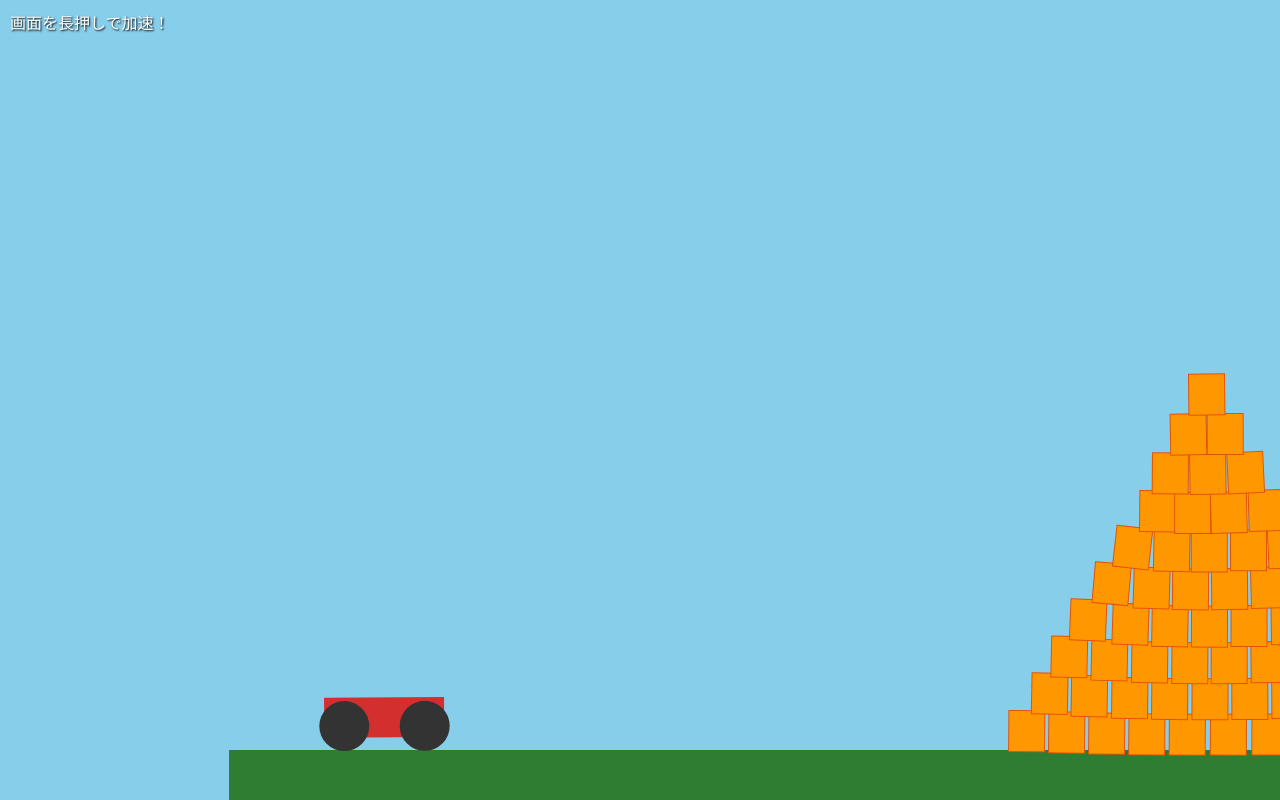
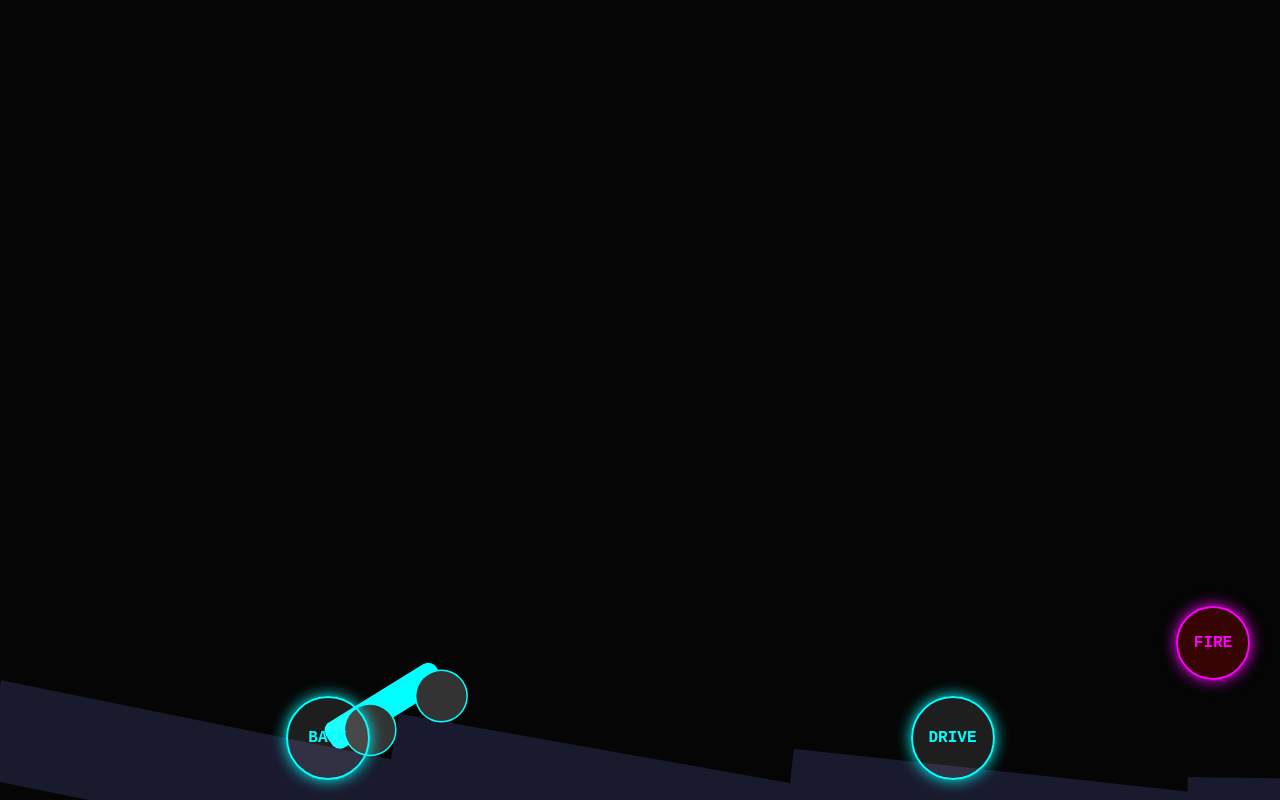
Before and after one commit to Sick-Car-Game/main-game, a plain HTML site: page index.html in a window 1280 px wide. Drawn offline with nearby package versions, Linux system fonts and the light colour scheme; animation ran at ten frames a second.

Commit message:
Update index.html

```diff
--- a/index.html
+++ b/index.html
@@ -3,27 +3,61 @@
 <head>
     <meta charset="UTF-8">
     <meta name="viewport" content="width=device-width, initial-scale=1.0, maximum-scale=1.0, user-scalable=no">
-    <title>Physics Hill Climb</title>
+    <title>Cyber Physics Racer</title>
     <style>
-        body { margin: 0; overflow: hidden; background: #222; font-family: sans-serif; }
+        body { margin: 0; overflow: hidden; background: #050505; font-family: 'Courier New', Courier, monospace; }
         canvas { display: block; }
-        #ui {
+        .controls {
             position: absolute;
-            top: 10px;
-            left: 10px;
-            color: white;
-            pointer-events: none;
-            text-shadow: 1px 1px 2px black;
+            bottom: 20px;
+            width: 100%;
+            display: flex;
+            justify-content: space-around;
+            padding: 0 20px;
+            box-sizing: border-box;
+            gap: 10px;
+        }
+        .btn {
+            width: 80px;
+            height: 80px;
+            background: rgba(255, 255, 255, 0.1);
+            border: 2px solid #0ff;
+            border-radius: 50%;
+            color: #0ff;
+            display: flex;
+            align-items: center;
+            justify-content: center;
+            font-weight: bold;
+            user-select: none;
+            touch-action: none;
+            box-shadow: 0 0 15px #0ff;
+        }
+        .btn:active { background: rgba(0, 255, 255, 0.3); }
+        #fire-btn {
+            position: absolute;
+            bottom: 120px;
+            right: 30px;
+            width: 70px;
+            height: 70px;
+            background: rgba(255, 0, 0, 0.2);
+            border: 2px solid #f0f;
+            color: #f0f;
+            box-shadow: 0 0 15px #f0f;
         }
     </style>
 </head>
 <body>
-    <div id="ui">画面を長押しで加速！</div>
+
+    <div class="controls">
+        <div id="back-btn" class="btn">BACK</div>
+        <div id="drive-btn" class="btn">DRIVE</div>
+    </div>
+    <div id="fire-btn" class="btn">FIRE</div>
+
     <script src="https://cdnjs.cloudflare.com/ajax/libs/matter-js/0.19.0/matter.min.js"></script>
     <script>
-        const { Engine, Render, Runner, Bodies, Composite, Constraint, Mouse, Events, Vector } = Matter;
+        const { Engine, Render, Runner, Bodies, Composite, Constraint, Events, Vector, Body } = Matter;
 
-        // --- 設定 ---
         const engine = Engine.create();
         const world = engine.world;
         const width = window.innerWidth;
@@ -33,10 +67,9 @@
             element: document.body,
             engine: engine,
             options: {
-                width: width,
-                height: height,
-                wireframes: false, // 色を付けるためにfalse
-                background: '#87CEEB'
+                width: width, height: height,
+                wireframes: false,
+                background: 'transparent' // 背景は自前で描画
             }
         });
 
@@ -44,103 +77,130 @@
         const runner = Runner.create();
         Runner.run(runner, engine);
 
-        // --- 地面 (長く作成) ---
-        const ground = Bodies.rectangle(5000, height - 20, 10000, 60, {
+        // --- 起伏のある地形の作成 ---
+        const groundParts = [];
+        for (let i = 0; i < 30; i++) {
+            const x = i * 400;
+            const y = height - 30 + Math.sin(i * 0.5) * 60; // サイン波で丘を作る
+            const ground = Bodies.rectangle(x, y, 410, 100, {
                 isStatic: true,
-            render: { fillStyle: '#2e7d32' }
+                angle: Math.cos(i * 0.5) * 0.2,
+                render: { fillStyle: '#1a1a2e' }
             });
-        Composite.add(world, ground);
+            groundParts.push(ground);
+        }
+        Composite.add(world, groundParts);
 
-        // --- プレイヤー（車）の作成 ---
-        const startX = 150;
-        const startY = height - 100;
-
-        // 車体
-        const carBody = Bodies.rectangle(startX, startY, 120, 40, {
-            collisionFilter: { group: -1 }, // タイヤと衝突しないように
-            render: { fillStyle: '#d32f2f' }
+        // --- プレイヤー（車） ---
+        const carBody = Bodies.rectangle(200, height - 150, 130, 30, {
+            collisionFilter: { group: -1 },
+            chamfer: { radius: 10 },
+            render: { fillStyle: '#0ff' }
         });
 
-        // タイヤ
-        const wheelA = Bodies.circle(startX - 40, startY + 30, 25, {
-            friction: 0.8,
-            collisionFilter: { group: -1 },
-            render: { fillStyle: '#333' }
+        // 車に「顔」をつける（リアルな見た目用）
+        carBody.render.sprite = null;
+
+        const wheelA = Bodies.circle(160, height - 120, 25, {
+            friction: 0.9, collisionFilter: { group: -1 },
+            render: { fillStyle: '#333', strokeStyle: '#0ff', lineWidth: 3 }
+        });
+        const wheelB = Bodies.circle(240, height - 120, 25, {
+            friction: 0.9, collisionFilter: { group: -1 },
+            render: { fillStyle: '#333', strokeStyle: '#0ff', lineWidth: 3 }
         });
 
-        const wheelB = Bodies.circle(startX + 40, startY + 30, 25, {
-            friction: 0.8,
-            collisionFilter: { group: -1 },
-            render: { fillStyle: '#333' }
-        });
-
-        // サスペンション（車体とタイヤを繋ぐ）
-        const axelA = Constraint.create({
-            bodyA: carBody,
-            pointA: { x: -40, y: 20 },
-            bodyB: wheelA,
-            stiffness: 0.2,
-            length: 10,
-            render: { visible: false }
-        });
-
-        const axelB = Constraint.create({
-            bodyA: carBody,
-            pointA: { x: 40, y: 20 },
-            bodyB: wheelB,
-            stiffness: 0.2,
-            length: 10,
-            render: { visible: false }
-        });
-
+        const axelA = Constraint.create({ bodyA: carBody, pointA: { x: -40, y: 15 }, bodyB: wheelA, stiffness: 0.1, length: 15, render: { visible: false } });
+        const axelB = Constraint.create({ bodyA: carBody, pointA: { x: 40, y: 15 }, bodyB: wheelB, stiffness: 0.1, length: 15, render: { visible: false } });
         Composite.add(world, [carBody, wheelA, wheelB, axelA, axelB]);
 
-        // --- 障害物（ピラミッド） ---
-        for (let i = 0; i < 10; i++) {
-            for (let j = 0; j < (10 - i); j++) {
-                const box = Bodies.rectangle(800 + (j * 40) + (i * 20), height - 60 - (i * 45), 35, 40, {
-                    density: 0.0005, // 軽くして吹き飛びやすくする
-                    render: { fillStyle: '#ff9800', strokeStyle: '#e65100', lineWidth: 2 }
+        // --- 障害物（オレンジの箱） ---
+        for (let i = 0; i < 15; i++) {
+            const box = Bodies.rectangle(1200 + i * 50, height - 100, 40, 40, {
+                density: 0.0005,
+                render: { fillStyle: '#f90', strokeStyle: '#fff', lineWidth: 1 }
             });
             Composite.add(world, box);
         }
+
+        // --- 操作系 ---
+        let driveMode = 0; // 1:前進, -1:後退, 0:停止
+        document.getElementById('drive-btn').ontouchstart = () => driveMode = 1;
+        document.getElementById('drive-btn').ontouchend = () => driveMode = 0;
+        document.getElementById('back-btn').ontouchstart = () => driveMode = -1;
+        document.getElementById('back-btn').ontouchend = () => driveMode = 0;
+
+        // --- ミサイル発射 ---
+        document.getElementById('fire-btn').ontouchstart = () => {
+            const missile = Bodies.circle(carBody.position.x + 80, carBody.position.y, 10, {
+                density: 0.1,
+                render: { fillStyle: '#f0f' }
+            });
+            Body.setVelocity(missile, { x: 25, y: -2 });
+            Composite.add(world, missile);
+
+            // 一定時間後に爆発チェック（簡易版：何かに当たったら周囲に力を与える）
+            Events.on(engine, 'collisionStart', (event) => {
+                event.pairs.forEach(pair => {
+                    if (pair.bodyA === missile || pair.bodyB === missile) {
+                        explode(missile.position);
+                        Composite.remove(world, missile);
+                    }
+                });
+            });
+        };
+
+        function explode(pos) {
+            const bodies = Composite.allBodies(world);
+            bodies.forEach(body => {
+                if (!body.isStatic) {
+                    const force = Vector.sub(body.position, pos);
+                    const distance = Vector.magnitude(force);
+                    if (distance < 250) {
+                        const strength = (250 - distance) * 0.002;
+                        Body.applyForce(body, pos, Vector.mult(Vector.normalise(force), strength));
+                    }
+                }
+            });
         }
 
-        // --- 操作ロジック ---
-        let isMoving = false;
+        // --- 描画ループカスタム（背景と車の装飾） ---
+        Events.on(render, 'beforeRender', (event) => {
+            const ctx = event.source.context;
+            const scrollX = -carBody.position.x + width * 0.3;
 
-        const startMove = () => isMoving = true;
-        const stopMove = () => isMoving = false;
+            // 背景：サイバーパンクな夜景
+            const grad = ctx.createLinearGradient(0, 0, 0, height);
+            grad.addColorStop(0, '#000011');
+            grad.addColorStop(1, '#330033');
+            ctx.fillStyle = grad;
+            ctx.fillRect(0, 0, width, height);
 
-        window.addEventListener('mousedown', startMove);
-        window.addEventListener('mouseup', stopMove);
-        window.addEventListener('touchstart', startMove);
-        window.addEventListener('touchend', stopMove);
+            // 遠景のビル群（視差効果っぽく）
+            ctx.fillStyle = '#050510';
+            for(let i=0; i<20; i++) {
+                const bX = (i * 200 + scrollX * 0.2) % 2000;
+                ctx.fillRect(bX, height - 300, 100, 300);
+            }
+        });
 
-        // --- 更新イベント ---
-        Events.on(engine, 'beforeUpdate', function() {
-            if (isMoving) {
-                // タイヤに回転力を与える（右方向）
-                const torque = 0.15;
-                wheelA.torque = torque;
-                wheelB.torque = torque;
+        // カメラ追従
+        Events.on(engine, 'beforeUpdate', () => {
+            if (driveMode !== 0) {
+                const speed = 0.2 * driveMode;
+                wheelA.torque = speed;
+                wheelB.torque = speed;
             }
-
-            // --- カメラ追従 ---
-            // 車体の位置に合わせて描画領域をずらす
-            const translateOffset = -carBody.position.x + width * 0.3;
             Render.lookAt(render, {
                 min: { x: carBody.position.x - width * 0.3, y: 0 },
                 max: { x: carBody.position.x + width * 0.7, y: height }
             });
         });
 
-        // 画面サイズ変更対応
         window.addEventListener('resize', () => {
             render.canvas.width = window.innerWidth;
             render.canvas.height = window.innerHeight;
         });
-
     </script>
 </body>
 </html>
```
Lines whose indentation alone changed are shown as unchanged.
